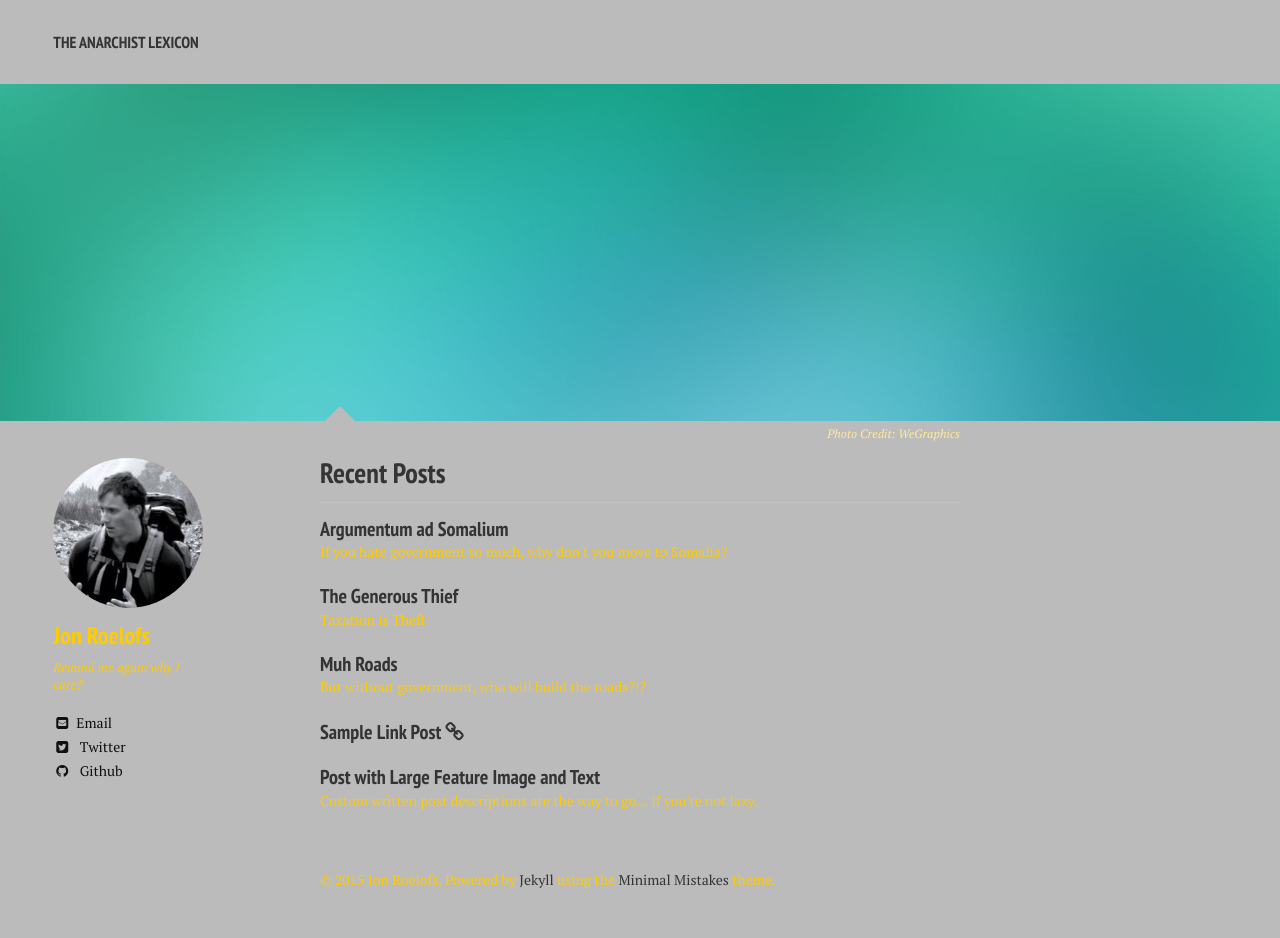
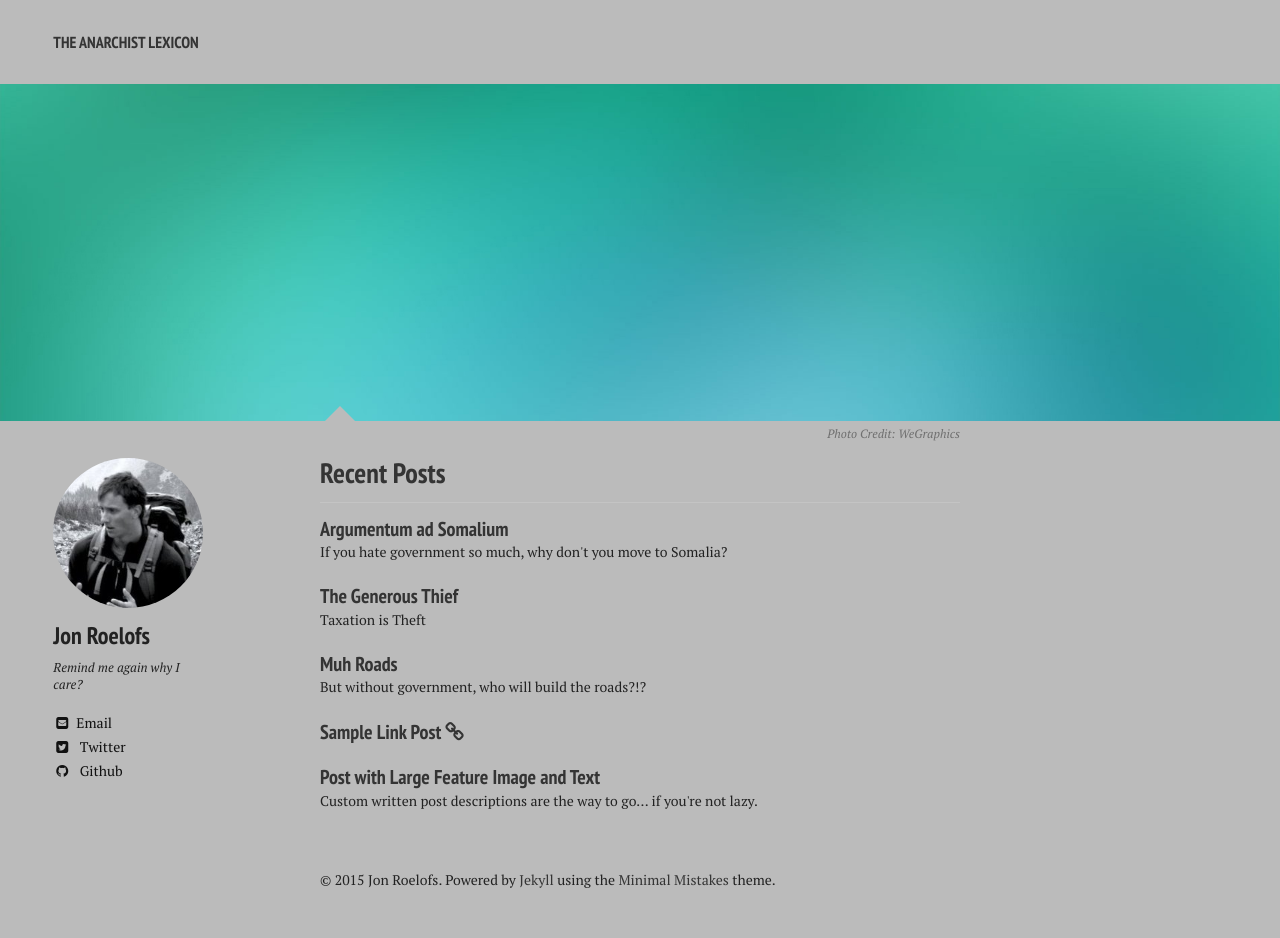
Before and after one commit to anarchistlexicon/anarchistlexicon.github.io, a Jekyll site: the page built from index.md, in a window 1280 px wide. Built offline with Jekyll 4.4.1, drawn with Linux system fonts in a browser that asks for light colours; nearby versions of some CDN libraries.

Commit message:
Make it readable again

```diff
--- a/_sass/variables.scss
+++ b/_sass/variables.scss
@@ -20,7 +20,7 @@ $alt-font: $base-font;
 
 $bodycolor      : #bbb;
 $body-color     : $bodycolor;
-$textcolor      : #ffcc00;
+$textcolor      : #222222;
 $text-color     : $textcolor;
 $border-color   : $text-color;
 $basecolor 		  : #343434;
```
